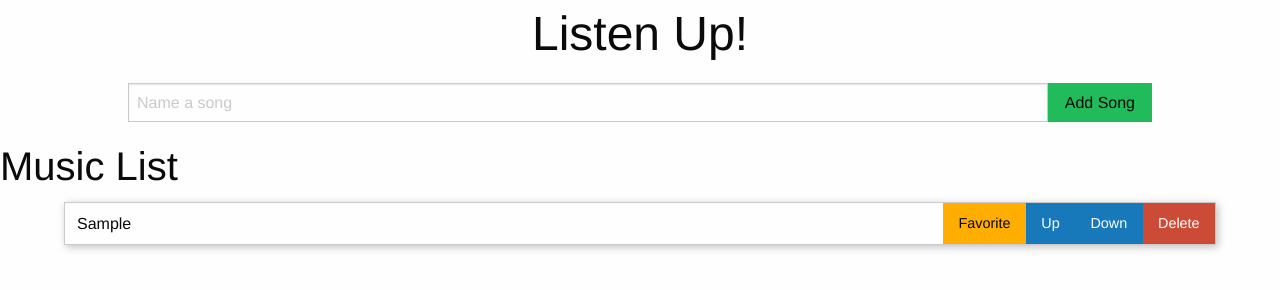
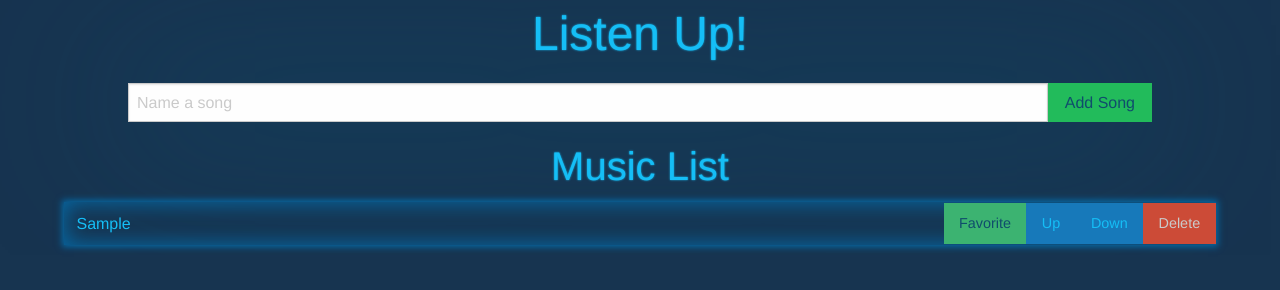
Before and after one commit to jdwhite88/listen-up, a plain HTML site: page index.html in a window 1280 px wide. Both pictures are taken after typing "Sample" into the empty fields and a click on the button "Add Song". Drawn offline with nearby package versions, Linux system fonts and the light colour scheme.

Commit message:
Recolor to blue theme and add shadows

```diff
--- a/index.css
+++ b/index.css
@@ -1,18 +1,27 @@
 main {
     width: 80%;
     margin: 1rem auto;
+
+}
+body {
+    background-color: rgb(23, 52, 80);
 }
 
-h1 {
+h1, h2, h3, h4, h5, h6 {
+    text-align: center;
+    text-shadow: 0rem 0rem 0.13rem rgb(21, 190, 246);
     margin: auto;
+    color: rgb(21, 190, 246);
 }
 
 header {
     text-align: center;
+    margin: auto;
+    color: rgb(21, 190, 246);
 }
 
 .musicName {
-    margin: 0 0.75rem;
+    margin: 0.5rem 0.75rem;
 }
 
 .template {
@@ -23,13 +32,38 @@ header {
     margin-bottom: 0;
 }
 
+#musicForm {
+    box-shadow: 0rem 0rem 10rem 0rem rgb(16, 77, 108);
+}
+
+#musicForm .input-group-field {
+    color: rgb(16, 77, 108);
+}
+
+#musicForm .button.success {
+    color: rgb(16, 77, 108);
+}
+
 #musicList > li {
-    border: 1px solid #cacaca;
-    box-shadow: 0.1rem 0.1rem 0.5rem 0 silver;
+    color: rgb(21, 190, 246);
+    padding: 0.03rem;
+    box-shadow: 0rem 0rem 0.4rem 0.1rem rgb(6, 104, 163),
+                0rem 0rem 1.3rem 0.1rem rgb(6, 104, 163) inset;
     margin: 0.5rem auto;
     width: 90%;
 }
 
-#musicList button {
+#musicList .button {
     float: right;
 }
+#musicList .button.up, #musicList .button.down {
+    color: rgb(21, 190, 246);
+}
+#musicList .button.favorite {
+    background-color: mediumseagreen;
+    color: rgb(16, 77, 108);
+}
+
+#musicList .button.delete {
+    color: #cacaca;
+}
--- a/index.js
+++ b/index.js
@@ -105,7 +105,8 @@ const app = {
     favListItem(listItem) {
         listItem.fav = !listItem.fav;
         listItem.querySelector('.button.delete').disabled = (listItem.fav) ? true : false;
-        listItem.style.backgroundColor = (listItem.fav) ? 'lemonchiffon' : 'transparent';
+        listItem.style.backgroundColor = (listItem.fav) ? 'paleGreen' : 'transparent';
+        listItem.style.color = (listItem.fav) ? 'rgb(16, 77, 108)' : 'rgb(21, 190, 246)';
     },
 
     // Swap list item with the one above it (bottom is first element)
```
